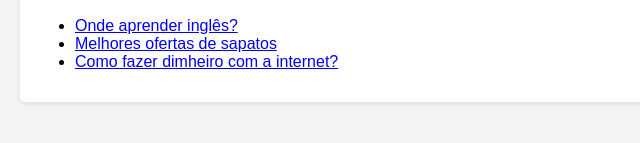
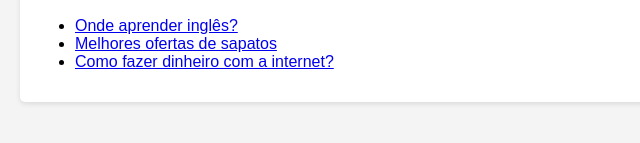
Before and after one commit to dadutkevicz/f-rum, a plain HTML site: page index.html in a window 1280 px wide. Shown: the part 499-642 px from the top of the page, 0-640 px from the left. Drawn offline with Linux system fonts and the light colour scheme.

Commit message:
Update index.html

```diff
--- a/index.html
+++ b/index.html
@@ -38,4 +38,4 @@
             <ul>
                 <li><a href="#">Onde aprender inglês?</a></li>
                 <li><a href="#">Melhores ofertas de sapatos</a></li>
-                <li><a href="#">Como fazer dimheiro com a internet?</a></li>
+                <li><a href="#">Como fazer dinheiro com a internet?</a></li>
```
